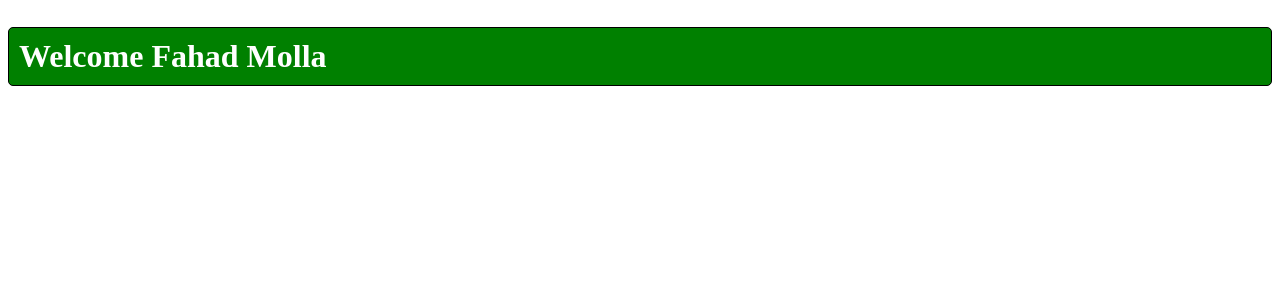
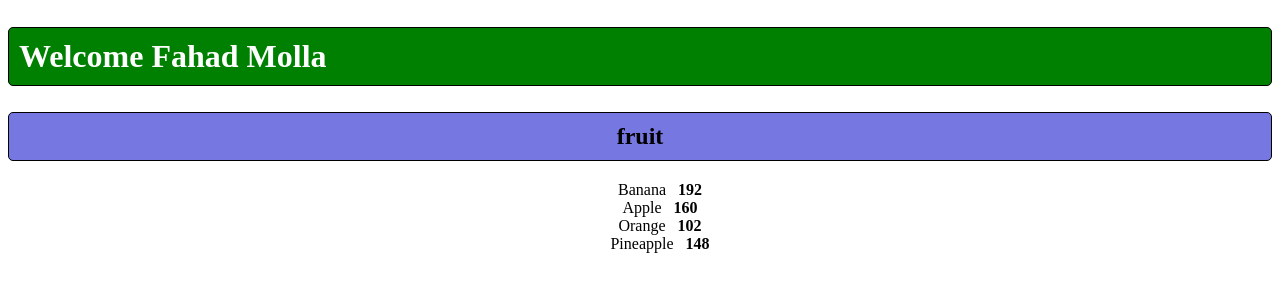
Before and after one commit to AlFahad47/react-basics-practice, a React (Vite) app: page / in a window 1280 px wide. Shown: the top 300 px of the page. Built offline with nearby package versions, Linux system fonts and the light colour scheme.

Commit message:
list redering done

```diff
--- a/src/App.jsx
+++ b/src/App.jsx
@@ -6,6 +6,12 @@ import Student from './Student'
 import UserGreeting from './UserGreeting'
 import List from './List'
 function App() {
+  const fruits = [
+    {id:1,name:"Banana",calories:192},
+    {id:2,name:"Apple",calories:160},
+    {id:3,name:"Orange",calories:102},
+    {id:4,name:"Pineapple",calories:148},
+  ];
 
   return (
     <>
@@ -18,9 +24,10 @@ function App() {
     <Student/>
     <Footer/>  */}
     <UserGreeting isLoggedIn={"true"} username="Fahad Molla" />
+    <List  items={fruits} category="fruit"/>
 
     </>
-  )
+  );
 }
 
 export default App
--- /dev/null
+++ b/src/List.jsx
@@ -0,0 +1,17 @@
+import React from 'react'
+
+const List = (props) => {
+  const itemList = props.items;
+  const category= props.category;
+  const listItems = itemList.map(item=>
+                                    <li key={item.id}>{item.name} &nbsp; <b>{item.calories}</b></li>
+                                )
+  return (
+    <div>
+      <h2 className='list-category'>{category}</h2>
+      <ol className='list-items'> {listItems}</ol>
+    </div>
+  )
+}
+
+export default List
--- a/src/index.css
+++ b/src/index.css
@@ -39,3 +39,14 @@
     border-radius: 5px;
     font-size: 2em;
 }
+.list-category{
+    border: 1px solid black;
+    padding: 10px;
+    text-align: center;
+    background-color: rgb(119, 119, 226);
+    border-radius: 5px;
+}
+.list-items{
+    text-align: center;
+    list-style: none;
+}
```
